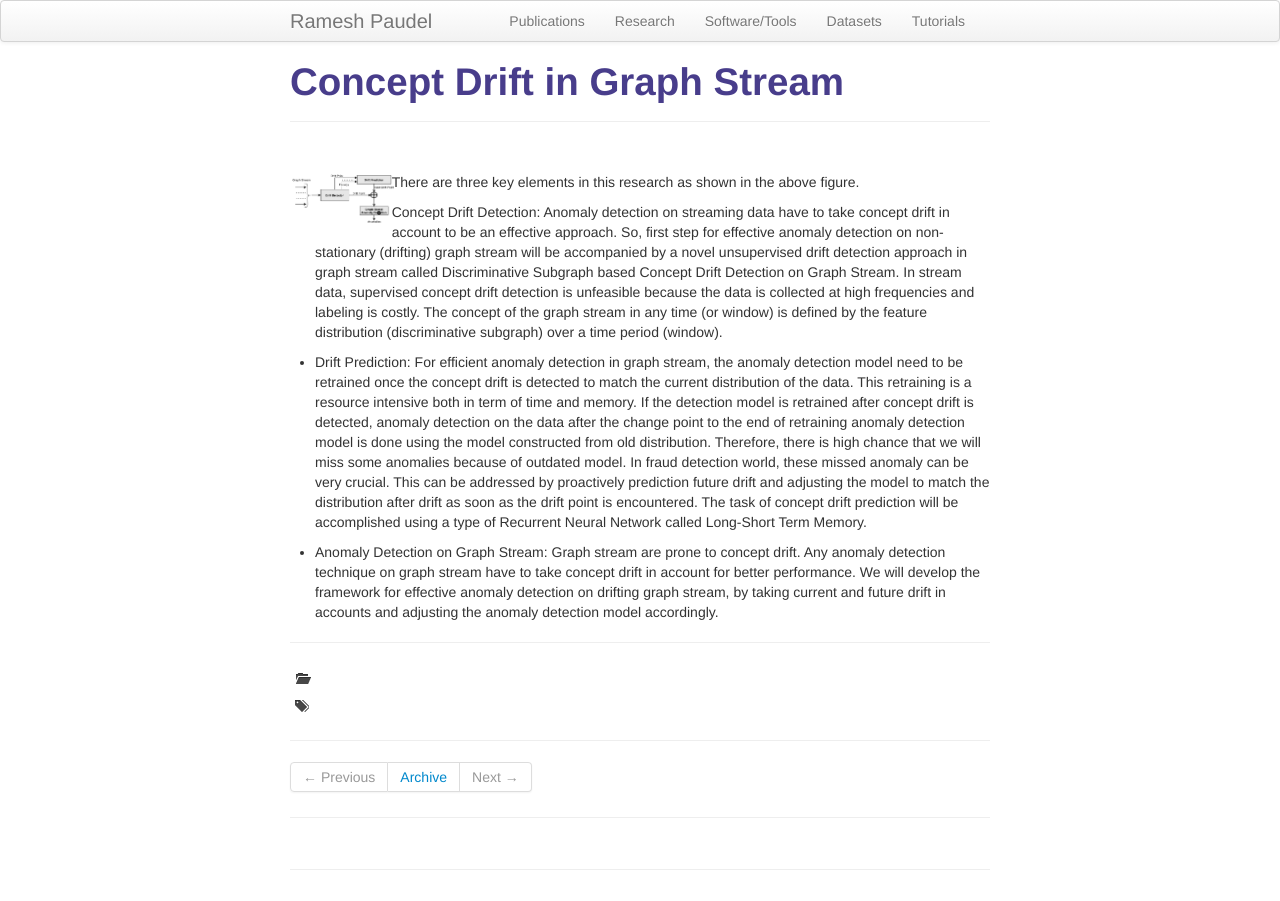
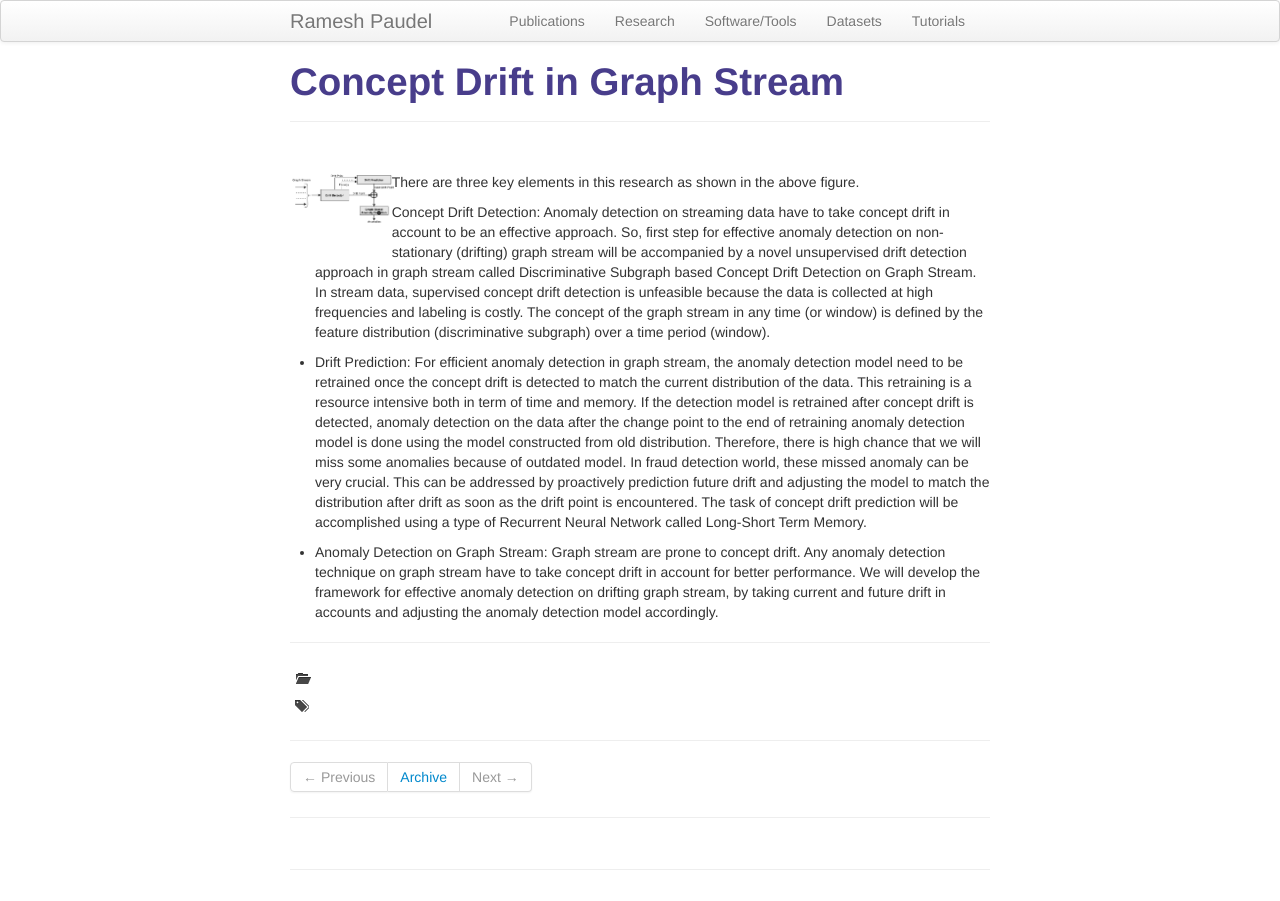
Before and after one commit to rpaudel42/rpaudel42.github.io, a Jekyll site: the page built from pages/graphstream.md, in a window 1280 px wide. Built offline with Jekyll 4.4.1, drawn with Linux system fonts in a browser that asks for light colours.

Commit message:
Update kbroman.css

```diff
--- a/assets/themes/twitter/css/kbroman.css
+++ b/assets/themes/twitter/css/kbroman.css
@@ -30,7 +30,8 @@
     text-decoration: none;
     border: solid 2px #e3e4fa;
 }
-topimage
+
+.topimage
 {
     margin-bottom: 30px;
     width: 100%;
```
